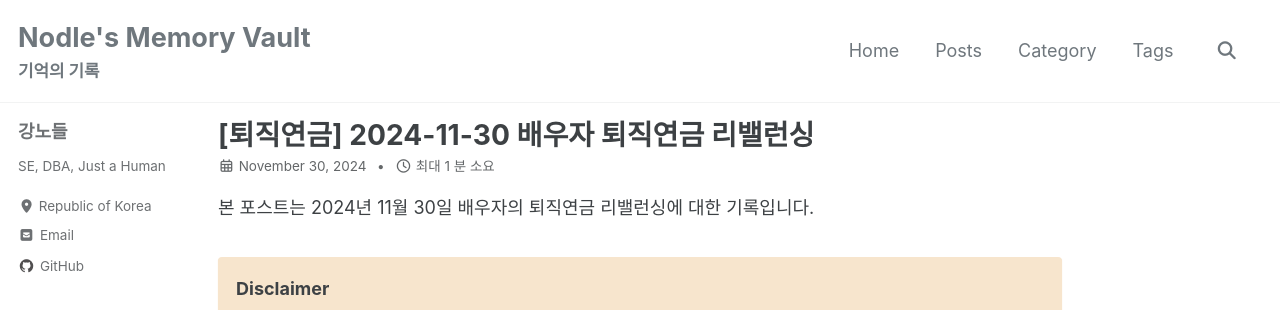
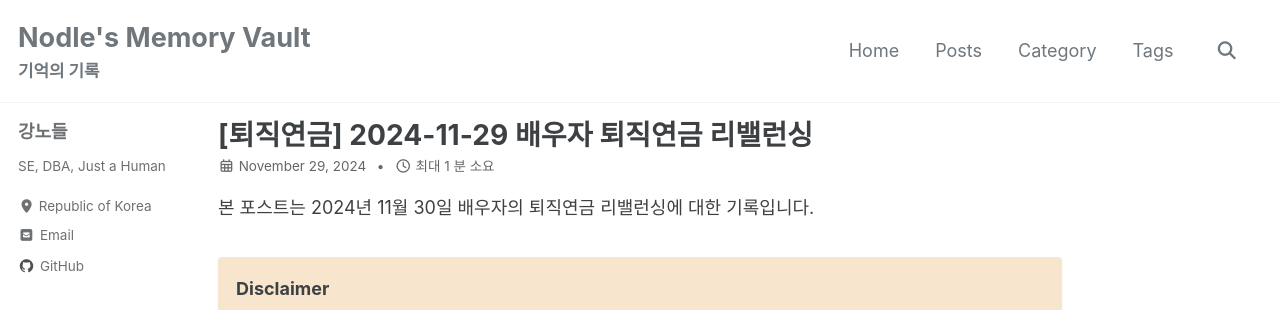
Before and after one commit to NodleKang/nodlekang.github.io, a Jekyll site: the page built from _posts/pension/2024-11-27-retirement-pension.md, in a window 1280 px wide. Shown: the top 310 px of the page. Built offline with Jekyll 4.4.1, drawn with Linux system fonts in a browser that asks for light colours; cached includes are drawn as plain includes; some of the changed text lies outside the part shown.

Commit message:
Update 2024-11-27-retirement-pension.md

```diff
--- a/_posts/pension/2024-11-27-retirement-pension.md
+++ b/_posts/pension/2024-11-27-retirement-pension.md
@@ -1,7 +1,7 @@
 ---
 layout: single
-title: "[퇴직연금] 2024-11-30 배우자 퇴직연금 리밸런싱"
-date: 2024-11-30 11:00:00 +0900
+title: "[퇴직연금] 2024-11-29 배우자 퇴직연금 리밸런싱"
+date: 2024-11-29 11:00:00 +0900
 categories:
   - 연금
 tag:
```
